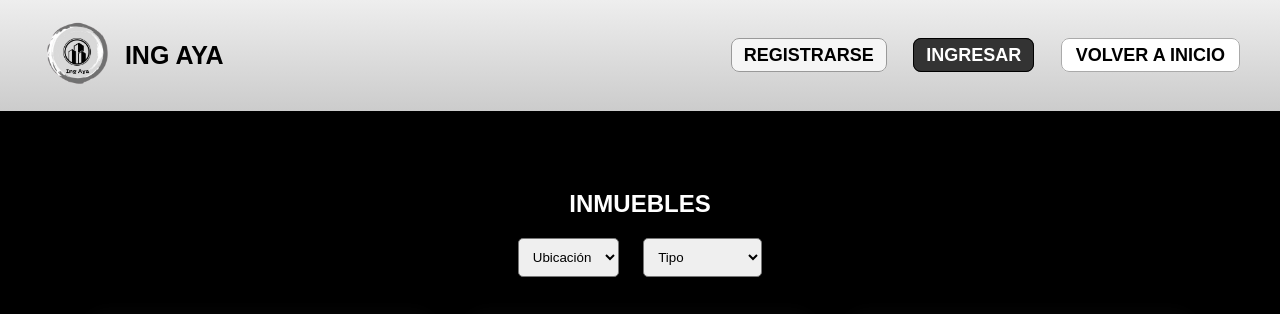
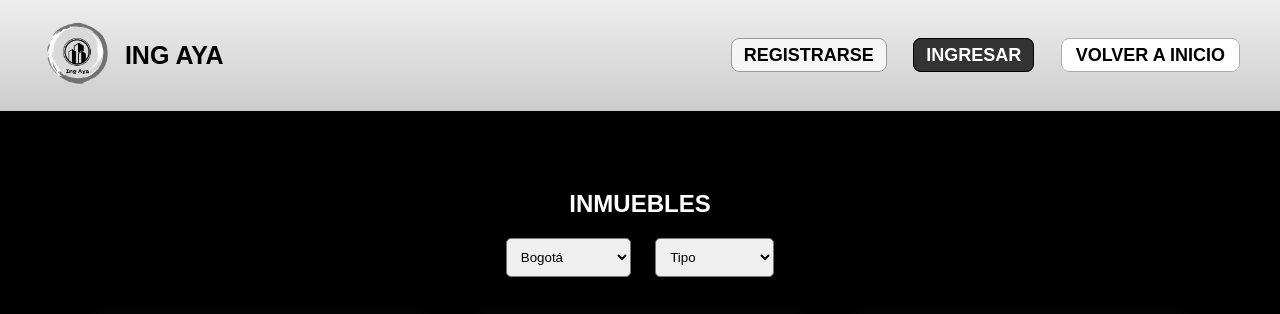
Before and after one commit to AlanXD07-30/Proyecto-SRCUM-3-ING-AYA, a plain HTML site: page SECCIÓN DE INMUEBLES/inmuebles.html in a window 1280 px wide. Shown: the top 314 px of the page. Drawn offline with Linux system fonts and the light colour scheme; some packages are replaced by stand-ins of ours; a script that the page names is missing.

Commit message:
Cambios para filtrar los inmuebles

```diff
--- a/SECCIÓN DE INMUEBLES/inmuebles.html
+++ b/SECCIÓN DE INMUEBLES/inmuebles.html
@@ -29,11 +29,13 @@
 
     <div class="filtros">
 
-      <select>
-        <option>Ubicación</option>
+      <select id="Ciudad">
         <option>Bogotá</option>
         <option>Medellín</option>
         <option>Cali</option>
+        <option>Barranquilla</option>
+        <option>Cartagena</option>
+        <option>Bucaramanga</option>
       </select>
 
       <select>
```
